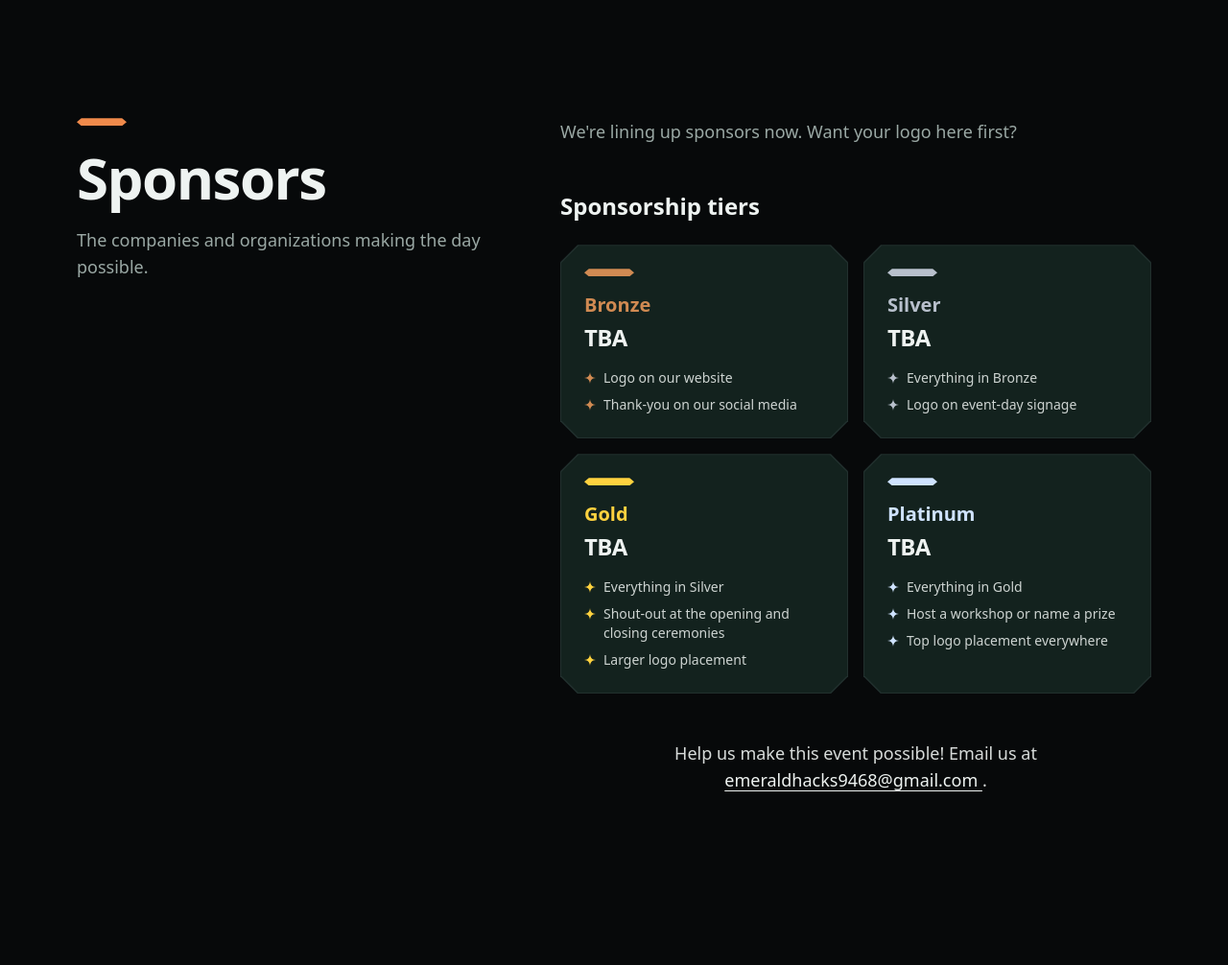
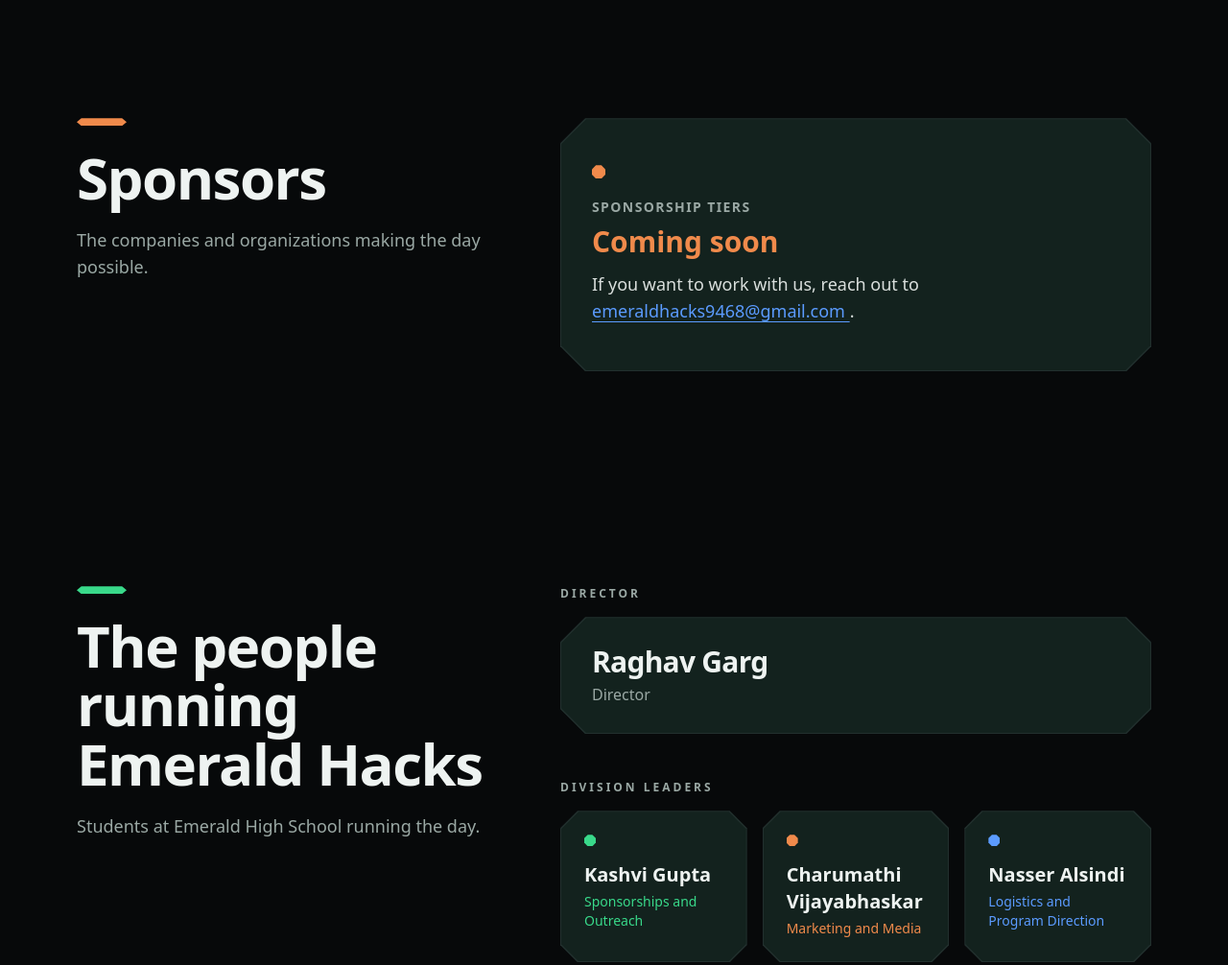
Before and after one commit to LewisH44F/EmeraldHacks-Website, an Astro site: page / in a window 1280 px wide. Shown: the part 4840-5846 px from the top of the page at 96% size. Built offline with nearby package versions, Linux system fonts and the light colour scheme; Astro itself is replaced by a stand-in of ours.

Commit message:
Replace sponsorship tiers with a coming-soon card
Co-Authored-By: Claude Opus 5.5 <noreply@anthropic.com>
Claude-Session: https://claude.ai/code/session_01B57juXjYE6hscCGWs3yTYv

```diff
--- a/src/components/Sponsors.astro
+++ b/src/components/Sponsors.astro
@@ -2,8 +2,8 @@
 // Sponsors.astro — sponsor logos grouped by tier, the sponsorship tiers, and a one-line ask at the bottom.
 //
 // Reads `sponsors`, `sponsorPackages`, and `links.prospectus` / `links.email` from event.ts. The packages table
-// (Bronze → Platinum) shows what each sponsorship level includes. With no sponsors yet, it shows a
-// "be our first sponsor" message instead of an empty grid — an empty grid looks like nobody believes in the event.
+// (Bronze → Platinum) shows what each sponsorship level includes. While `sponsorPackages` is empty, a single
+// "Sponsorship tiers: coming soon" card with our email shows instead. Logo groups only appear once we have sponsors.
 import { event, type SponsorTier } from "../content/event";
 import Section from "./Section.astro";
 import Star from "./Star.astro";
@@ -35,10 +35,8 @@ const groups = tiers
 
 <Section id="sponsors" title="Sponsors" lead="The companies and organizations making the day possible." accent="ember">
   {
-    groups.length === 0 ? (
-      <p class="text-lg text-muted">We're lining up sponsors now. Want your logo here first?</p>
-    ) : (
-      <div class="space-y-10">
+    groups.length > 0 && (
+      <div class="mb-12 space-y-10">
         {groups.map((g) => (
           <div>
             <h3 class:list={["font-display text-sm font-semibold tracking-widest uppercase", g.labelClass]}>{g.label}</h3>
@@ -62,8 +60,26 @@ const groups = tiers
   }
 
   {
-    event.sponsorPackages.length > 0 && (
-      <div class="mt-12">
+    event.sponsorPackages.length === 0 ? (
+      // No tiers yet: one "coming soon" card that doubles as the way to reach us.
+      <div class="chamfer-frame">
+        <div class="chamfer bg-card px-8 py-12">
+          <span aria-hidden="true" class="octagon block size-3.5 bg-ember" />
+          <p class="mt-5 font-display text-sm font-semibold tracking-widest text-muted uppercase">Sponsorship tiers</p>
+          <p class="mt-2 font-display text-2xl font-bold text-ember sm:text-3xl">Coming soon</p>
+          {event.links.email && (
+            <p class="mt-3 text-lg text-fg/90">
+              If you want to work with us, reach out to{" "}
+              <a href={`mailto:${event.links.email}?subject=${encodeURIComponent(`Sponsoring ${event.name}`)}`} class="[overflow-wrap:anywhere] text-sky underline underline-offset-4">
+                {event.links.email}
+              </a>
+              .
+            </p>
+          )}
+        </div>
+      </div>
+    ) : (
+      <div>
         <h3 class="font-display text-2xl font-semibold">Sponsorship tiers</h3>
         {/* One card per tier, lowest to highest: 1 column on phones, 2 per row from 640px up.
             The top tier (last in the list) gets a highlighted frame. */}
@@ -95,11 +111,11 @@ const groups = tiers
   }
 
   <!--
-    The ask: one centered line, always shown (we want new sponsors even after we have some). The "prospectus"
-    link only appears once links.prospectus is set; until then it's just the email.
+    The ask: one centered line under the tier cards. The "prospectus" link only appears once links.prospectus is
+    set. Hidden while tiers are "coming soon" with no prospectus, because that card already gives the email.
   -->
   {
-    event.links.email && (
+    event.links.email && (event.sponsorPackages.length > 0 || event.links.prospectus) && (
       <p class="mx-auto mt-12 max-w-2xl text-center text-lg text-fg/90">
         Help us make this event possible!{" "}
         {event.links.prospectus && (
--- a/src/content/event.ts
+++ b/src/content/event.ts
@@ -151,11 +151,13 @@ export const event: EventConfig = {
   // Sponsorship packages, lowest to highest. amount: null => "TBA".
   // DRAFT: these perks are a starting point, not promises yet. Confirm what we can actually deliver (and the
   // prices) before sending this page to sponsors.
+  // Empty list => a "Sponsorship tiers: coming soon, reach out to [email]" card instead of tier cards.
+  // To bring tiers back, uncomment the drafts below and fill in the amounts.
   sponsorPackages: [
-    { tier: "bronze", amount: null, perks: ["Logo on our website", "Thank-you on our social media"] },
-    { tier: "silver", amount: null, perks: ["Everything in Bronze", "Logo on event-day signage"] },
-    { tier: "gold", amount: null, perks: ["Everything in Silver", "Shout-out at the opening and closing ceremonies", "Larger logo placement"] },
-    { tier: "platinum", amount: null, perks: ["Everything in Gold", "Host a workshop or name a prize", "Top logo placement everywhere"] },
+    // { tier: "bronze", amount: null, perks: ["Logo on our website", "Thank-you on our social media"] },
+    // { tier: "silver", amount: null, perks: ["Everything in Bronze", "Logo on event-day signage"] },
+    // { tier: "gold", amount: null, perks: ["Everything in Silver", "Shout-out at the opening and closing ceremonies", "Larger logo placement"] },
+    // { tier: "platinum", amount: null, perks: ["Everything in Gold", "Host a workshop or name a prize", "Top logo placement everywhere"] },
   ],
 
   // The "What You'll Get" checklist under About. One short line each. Only list things we're sure we'll have.
```
Also changed, not shown: README.md.
